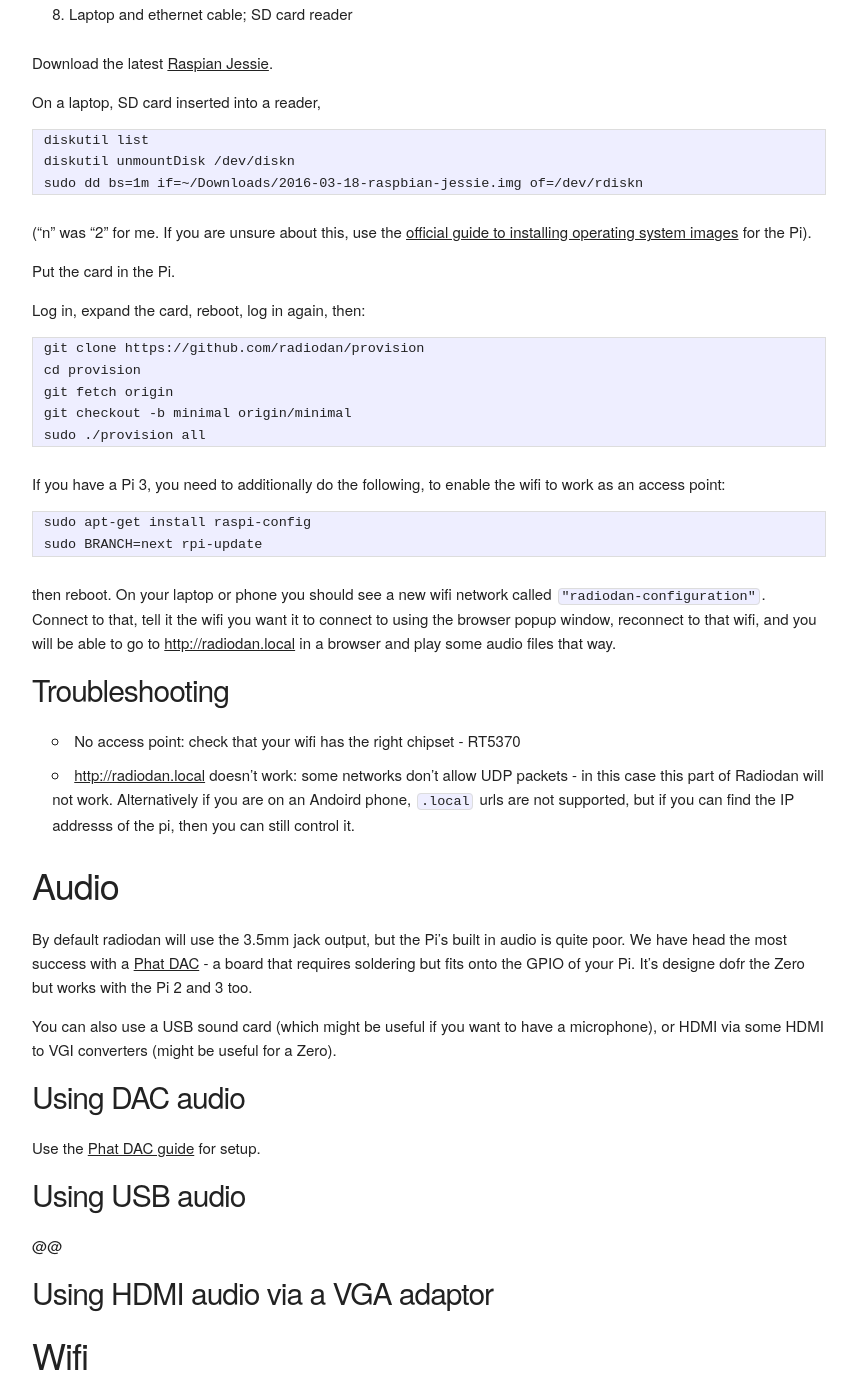
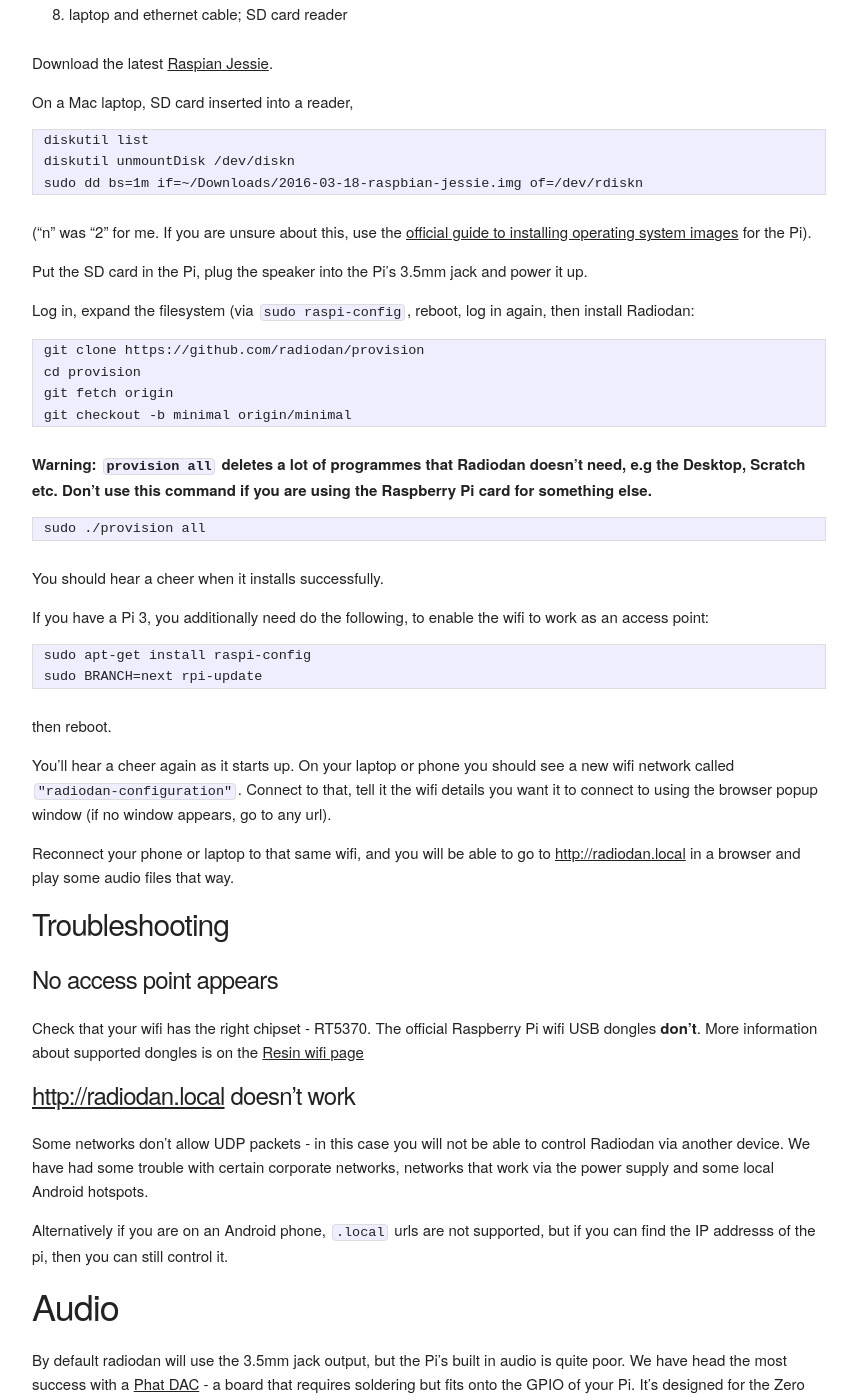
Before and after one commit to radiodan/radiodan.github.io, a Jekyll site: the page built from help/index.md, in a window 1280 px wide and 1400 px high, scrolled down 813 px. Shown: the whole window, without its empty margins (128-985 px from the left). Built offline with Jekyll 4.4.1, drawn with Linux system fonts in a browser that asks for light colours; comment, search, counter and statistics services are not loaded; some of the changed text lies outside the part shown.

Commit message:
Updated instructions after testing. Plus fixed typos

````diff
--- a/help/index.md
+++ b/help/index.md
@@ -37,18 +37,18 @@
 
 You will need:
 
-1. Pi 2, 3 or Zero
-2. 8G or more micro SD card
+1. Raspberry Pi 2, 3 or Zero
+2. 8G or more micro SD card. 4G isn't big enough.
 3. 3.5mm-jack speaker
-4. if on a Zero: a DAC or HDMI to VGA adaptor
-5. if on a Pi 2 or Zero: a USB wifi card with a [specific chipset - RT5370 - see this post for more detail](https://planb.nicecupoftea.org/2015/01/23/a-quick-analysis-of-wifi-cards-for-using-a-raspberry-pi-as-an-access-point/)
-6. if on a Zero: usb micro to USB A adaptor
-7. power supple for the Pi
-8. Laptop and ethernet cable; SD card reader
+4. if on a Zero: a [DAC](https://shop.pimoroni.com/products/phat-dac) or HDMI to VGA adaptor
+5. if on a Pi 2 or Zero: a [supported wifi USB dongle](https://github.com/resin-io/resin-wifi-connect)
+6. if on a Zero: USB micro to USB A adaptor
+7. power supply for the Pi
+8. laptop and ethernet cable; SD card reader
 
 Download the latest [Raspian Jessie](https://www.raspberrypi.org/downloads/raspbian/).
 
-On a laptop, SD card inserted into a reader,
+On a Mac laptop, SD card inserted into a reader,
 
     diskutil list
     diskutil unmountDisk /dev/diskn
@@ -57,35 +57,53 @@
 ("n" was "2" for me. If you are unsure about this, use the [official
 guide to installing operating system images](https://www.raspberrypi.org/documentation/installation/installing-images/) for the Pi).
 
-Put the card in the Pi.
+Put the SD card in the Pi, plug the speaker into the Pi's 3.5mm jack and power it up.
 
-Log in, expand the card, reboot, log in again, then:
+Log in, expand the filesystem (via ```sudo raspi-config```, reboot, log in again, then install Radiodan:
 
     git clone https://github.com/radiodan/provision
     cd provision
     git fetch origin
     git checkout -b minimal origin/minimal
+
+**Warning: ```provision all``` deletes a lot of programmes that Radiodan doesn't need, e.g the Desktop, Scratch etc. Don't use this command if you are using the Raspberry Pi card for something else.**
+
     sudo ./provision all
 
-If you have a Pi 3, you need to additionally do the following, to enable the
+You should hear a cheer when it installs successfully.
+
+If you have a Pi 3, you additionally need do the following, to enable the
 wifi to work as an access point:
 
     sudo apt-get install raspi-config
     sudo BRANCH=next rpi-update
 
-then reboot. On your laptop or phone you should see a new wifi network
-called ```"radiodan-configuration"```. Connect to that, tell it the wifi you
-want it to connect to using the browser popup window, reconnect to that
-wifi, and you will be able to go to
-[http://radiodan.local](http://radiodan.local) in a browser and play some
-audio files that way.
+then reboot.
+
+You'll hear a cheer again as it starts up. On your laptop or phone you
+should see a new wifi network called ```"radiodan-configuration"```. Connect
+to that, tell it the wifi details you want it to connect to using the browser popup
+window (if no window appears, go to any url).
+
+Reconnect your phone or laptop to that same wifi, and you will be able to
+go to [http://radiodan.local](http://radiodan.local) in a browser and play
+some audio files that way.
 
 ### Troubleshooting
 
-* No access point: check that your wifi has the right chipset - RT5370
-* [http://radiodan.local](http://radiodan.local) doesn't work: some networks
-don't allow UDP packets - in this case this part of Radiodan will not work.
-Alternatively if you are on an Andoird phone, ```.local``` urls are not supported,
+#### No access point appears
+
+Check that your wifi has the right chipset - RT5370. The official Raspberry Pi wifi USB dongles **don't**.
+More information about supported dongles is on the [Resin wifi page](https://github.com/resin-io/resin-wifi-connect)
+
+#### [http://radiodan.local](http://radiodan.local) doesn't work
+
+Some networks don't allow UDP packets - in this case you will not be able to
+control Radiodan via another device. We have had some trouble with certain
+corporate networks, networks that work via the power supply and some local
+Android hotspots.
+
+Alternatively if you are on an Android phone, ```.local``` urls are not supported,
 but if you can find the IP addresss of the pi, then you can still control
 it.
 
@@ -94,12 +112,14 @@
 By default radiodan will use the 3.5mm jack output, but the Pi's built in
 audio is quite poor. We have head the most success with a [Phat
 DAC](https://shop.pimoroni.com/products/phat-dac) - a board that requires
-soldering but fits onto the GPIO of your Pi. It's designe dofr the Zero but
+soldering but fits onto the GPIO of your Pi. It's designed for the Zero but
 works with the Pi 2 and 3 too.
 
 You can also use a USB sound card (which might be useful if you want to have
 a microphone), or HDMI via some HDMI to VGI converters (might be useful for
 a Zero).
+
+You can ssh to your Radiodan from a machine on the same network using ```ssh pi@radiodan.local```, password ```raspberry```.
 
 ### Using DAC audio
 
@@ -107,10 +127,25 @@
 
 ### Using USB audio
 
-@@
+    sudo rm /etc/modprobe.d/alsa-base.conf
+
+reboot, then
+
+    aplay -l
+
+should say something like
+
+    card 1: Device [USB Audio Device], device 0: USB Audio [USB Audio]
+
+edit ```/usr/share/alsa/alsa.conf``` - look for the part saying ```defaults.ctl.card``` and edit it to match that line from ```aplay - l```. In my case:
+
+    defaults.ctl.card 1
+    defaults.pcm.card 1
+    defaults.pcm.device 0
 
 ### Using HDMI audio via a VGA adaptor
 
+There are [official instructions for forcing HDMI audio output](https://www.raspberrypi.org/documentation/configuration/audio-config.md)
 
 <h2 id="wifi">Wifi</h2>
 
@@ -129,7 +164,7 @@
 The main things to know are:
 
 * The [skeleton app](https://github.com/radiodan/radiodan-skeleton) is installed in ```/opt/radiodan/apps/skeleton``` (it may help to do ```chown -R pi:pi``` in that directory)
-* everything's controlled by supervisor, so you can see what's running using ```sudo supervisorctl status``` and restart a component using ```sudo supervisorctl restart [name]```
+* everything is controlled by supervisor, so you can see what's running using ```sudo supervisorctl status``` and restart a component using ```sudo supervisorctl restart [name]```
 * logs are in ```/var/log/radiodan/*``` which is controlled by the files in ```/etc/supervisor/conf.d/``` directory
 * more on [architecture](help/architecture.html)
 * [full documentation](http://radiodan-client.readthedocs.org)
@@ -137,8 +172,9 @@
 
 <h2 id="buttons">Buttons and dials</h2>
 
-
-To use the buttons and dials, you need to do this:
+To use the buttons and dials, you need to first attach sme buttons and
+dials. Because of the limited number of GPIO pins, the easiest way of doing
+this is with the <a href="#pcb">Radiodan PCB</a>.
 
 Get the latest skeleton with the physical-ui server as a dependency
 
````
